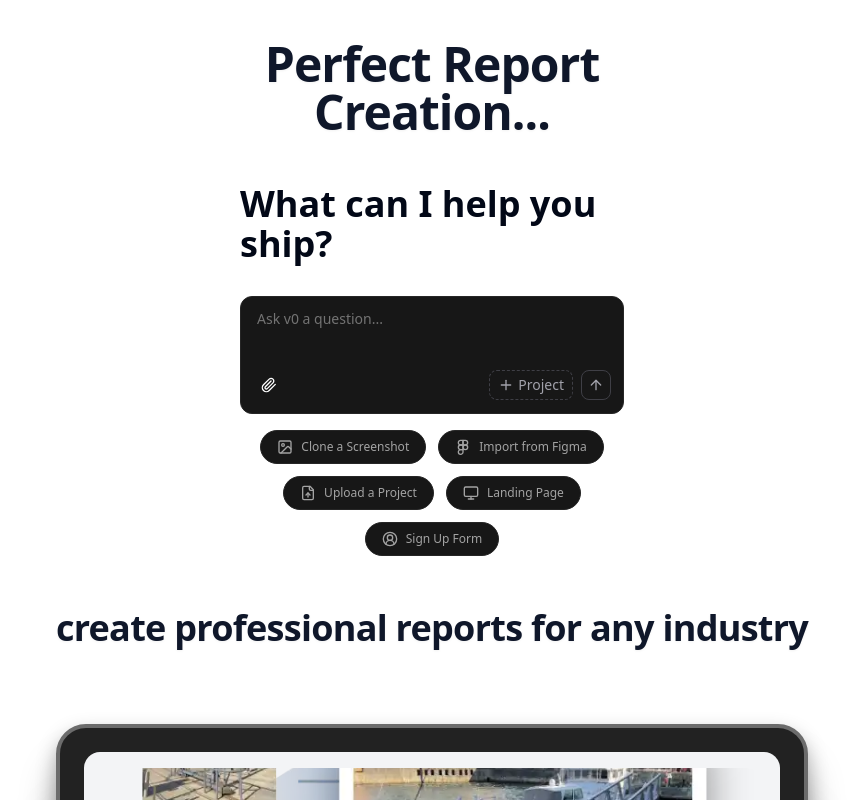
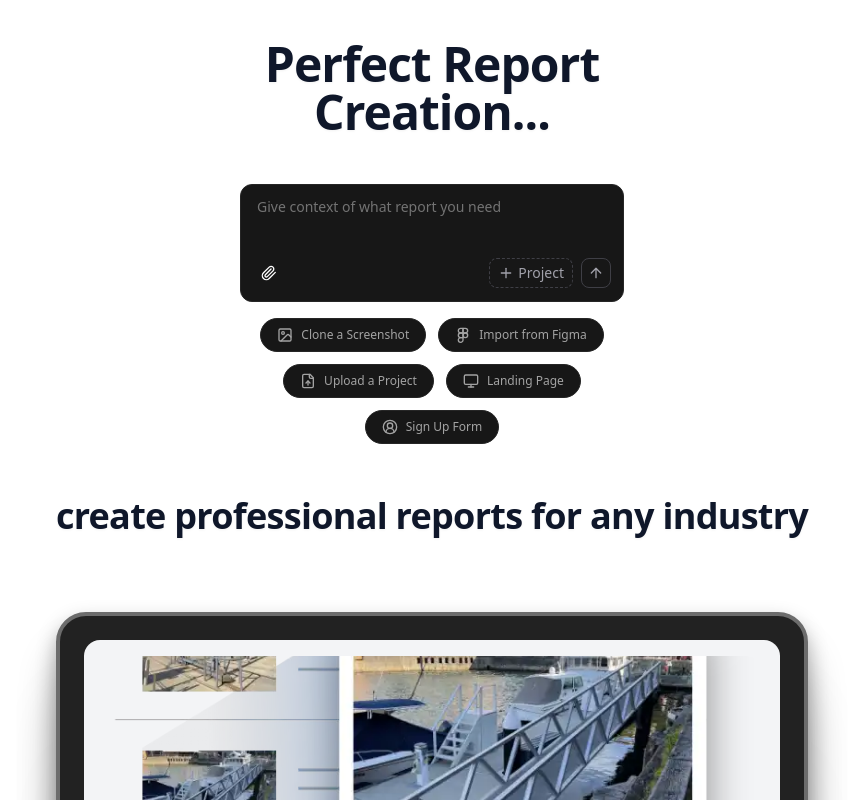
Before and after one commit to willspensley/conversational-prompt-box, a React (Vite) app: page / in a window 1280 px wide. Shown: the top 800 px of the page, without its empty margins (208-1071 px from the left). Built offline with nearby package versions, Linux system fonts and the light colour scheme.

Commit message:
Remove unnecessary text and update prompt
Remove the text "What can I help you ship?" and update the prompt placeholder text.

```diff
--- a/src/components/ui/v0-ai-chat.tsx
+++ b/src/components/ui/v0-ai-chat.tsx
@@ -91,9 +91,7 @@ export function VercelV0Chat() {
 
     return (
         <div className="flex flex-col items-center w-full max-w-4xl mx-auto p-4 space-y-8">
-            <h1 className="text-4xl font-bold">
-                What can I help you ship?
-            </h1>
+            {/* Removed the "What can I help you ship?" heading */}
 
             <div className="w-full">
                 <div className="relative bg-neutral-900 dark:bg-neutral-900 rounded-xl border border-neutral-800">
@@ -106,7 +104,7 @@ export function VercelV0Chat() {
                                 adjustHeight();
                             }}
                             onKeyDown={handleKeyDown}
-                            placeholder="Ask v0 a question..."
+                            placeholder="Give context of what report you need"
                             className={cn(
                                 "w-full px-4 py-3",
                                 "resize-none",
```
